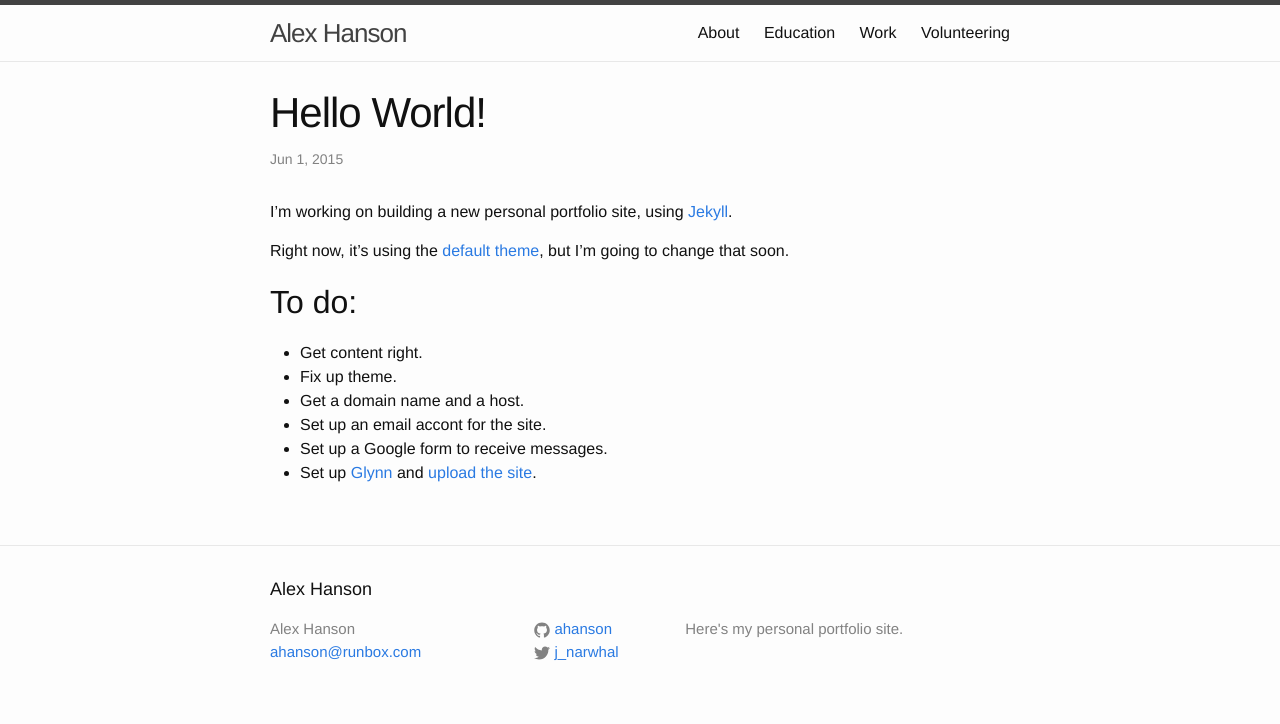
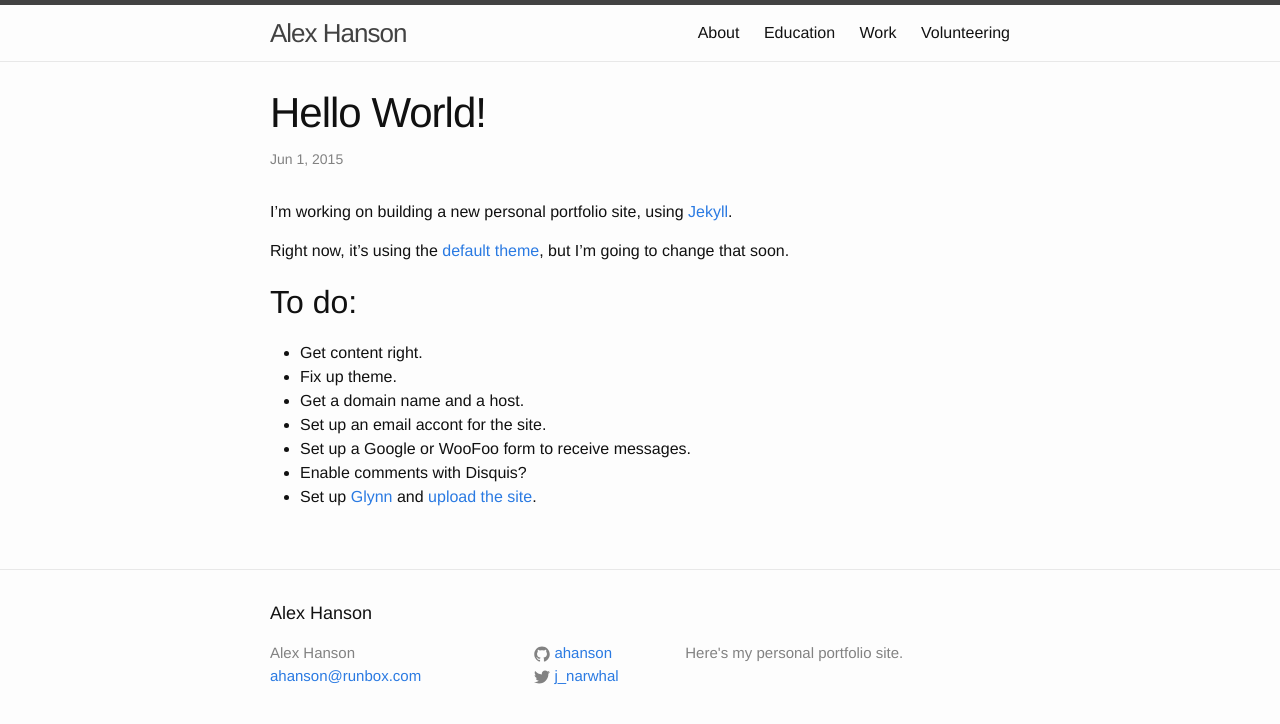
Before and after one commit to ahanson/portfolio-site, a Jekyll site: the page built from _posts/2015-06-01-helloworld.md, in a window 1280 px wide. Shown: the top 724 px of the page. Built offline with Jekyll 4.4.1, drawn with Linux system fonts in a browser that asks for light colours.

Commit message:
Added more things I need to do with my website.

```diff
--- a/_posts/2015-06-01-helloworld.md
+++ b/_posts/2015-06-01-helloworld.md
@@ -14,5 +14,6 @@ Right now, it's using the [default theme](https://github.com/jglovier/jekyll-new
 * Fix up theme.
 * Get a domain name and a host.
 * Set up an email accont for the site.
-* Set up a Google form to receive messages.
+* Set up a Google or WooFoo form to receive messages.
+* Enable comments with Disquis?
 * Set up [Glynn](https://github.com/dmathieu/glynn) and [upload the site](http://jekyllrb.com/docs/deployment-methods/).
```
